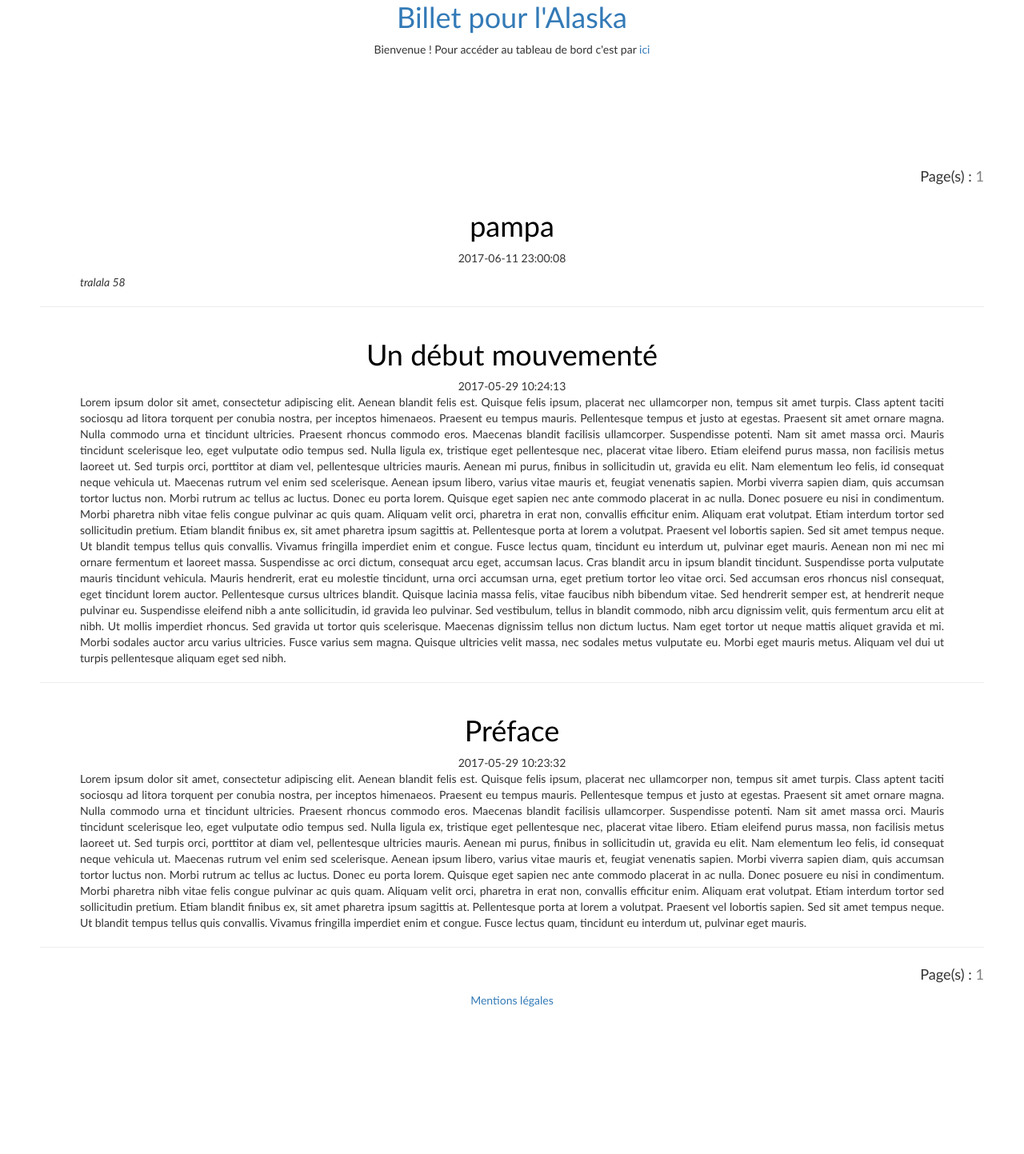
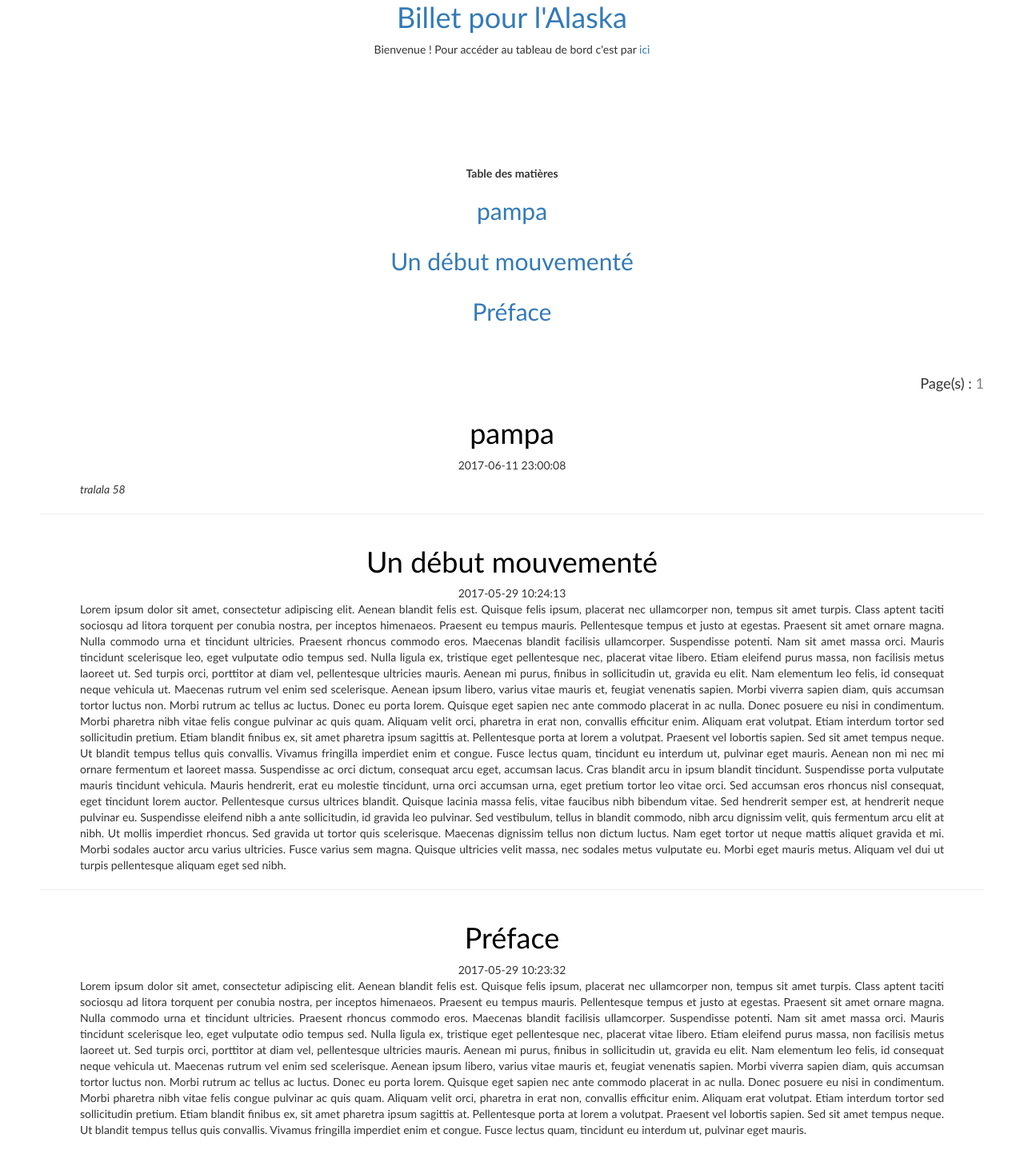
Before and after one commit to Pywako/Blog, a PHP site: page /Livre/index/page/1 in a window 1280 px wide. Shown: the part 143-1586 px from the top of the page at 80% size. Before the commit the page ends 1402 px from the top, so only its background shows below. Run offline with PHP 8.4, Linux system fonts and the light colour scheme; data comes from the database, SQL or seed files in the repository; some libraries are stand-ins or nearby versions.

Commit message:
Ajout table des matières lecture chapitre livre

```diff
--- a/Contenu/style.css
+++ b/Contenu/style.css
@@ -105,3 +105,8 @@ th{
 #adminCommentaire{
     margin-bottom: 25px;
 }
+#tableMatiere{
+    display: flex;
+    justify-content: center;
+    margin-bottom: 50px;
+}
--- a/Controleur/ControleurLivre.php
+++ b/Controleur/ControleurLivre.php
@@ -14,13 +14,15 @@ class ControleurLivre extends Controleur {
     // Affiche la liste de tous les chapitres du blog
     public function index() {
         $chapitres      = $this->pagination()['chapitres'];
+        $titres         = $this->chapitre->getTitres();
         $session        = $this->requete->getSession();
         $nbPage         = $this->pagination()['nbPage'];
         $pageActuelle   = $this->pagination()['pageActuelle'];
         $this->genererVue(array(
             'chapitres' => $chapitres,
-            'session' => $session,
-            'nbPage'        => $nbPage,
+            'titres'    => $titres,
+            'session'   => $session,
+            'nbPage'    => $nbPage,
             'pageActuelle'  => $pageActuelle));
     }
     /**
@@ -50,7 +52,7 @@ class ControleurLivre extends Controleur {
             $pageActuelle   = 1;
         }
         $premierChapitre = ($pageActuelle-1) * $nbChapitreParPage;
-        $chapitres       = $this->chapitre->getNCchapitres("", $premierChapitre, $nbChapitreParPage);
+        $chapitres       = $this->chapitre->getNChapitres("", $premierChapitre, $nbChapitreParPage);
         $pagination         = array (
             'chapitres'  => $chapitres,
             'nbPage'        => $nbPage,
--- a/Modele/Chapitre.php
+++ b/Modele/Chapitre.php
@@ -44,7 +44,7 @@ CHAP_CONTENU as contenu, CHAP_nbcom as nbcom from T_CHAPITRE where CHAP_ID = (se
             throw new \Exception("Aucun chapitre dans la bdd");
     }
 
-    public function getNCchapitres($params, $offset, $limit)
+    public function getNChapitres($params, $offset, $limit)
     {
         $sql = 'select CHAP_ID as id, CHAP_numero as numero, CHAP_TITRE as titre, CHAP_DATE as date,
 CHAP_CONTENU as contenu, CHAP_nbcom as nbcom from T_CHAPITRE order by CHAP_ID desc';
@@ -53,6 +53,12 @@ CHAP_CONTENU as contenu, CHAP_nbcom as nbcom from T_CHAPITRE order by CHAP_ID de
             return $resultat;
         } else
             throw new \Exception("offset et limite mal définies");
+    }
+
+    public function getTitres() {
+        $sql = 'select CHAP_TITRE as titre, CHAP_ID as id from T_CHAPITRE order by CHAP_ID desc';
+        $titres = $this->executerRequete($sql);
+        return $titres;
     }
     /**
      * Renvoie le nombre total de chapitres
--- a/Vue/Livre/index.php
+++ b/Vue/Livre/index.php
@@ -1,4 +1,22 @@
 <?php $this->titre = "Billet pour l'Alaska";
+?>
+<!------------ Table des matières-------------->
+<div id="tableMatiere">
+    <table>
+        <tr>
+            <th>Table des matières</th>
+        </tr>
+        <?php foreach ($titres as $titre):?>
+        <tr>
+            <td><a href="<?= "Chapitre/index/" . $this->nettoyer($titre['id']) ?>">
+                    <h2><?= $this->nettoyer($titre['titre']) ?></h2>
+                </a>
+            </td>
+        </tr>
+    <?php endforeach;?>
+    </table>
+</div>
+<?php
 $url = "/commentaires/page/";
 include "Vue/pagination.php"?>
 
```
